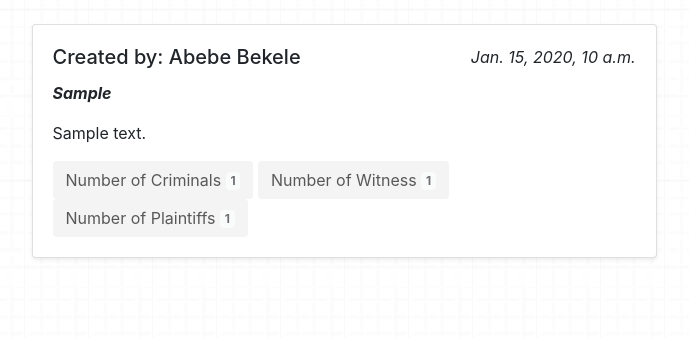
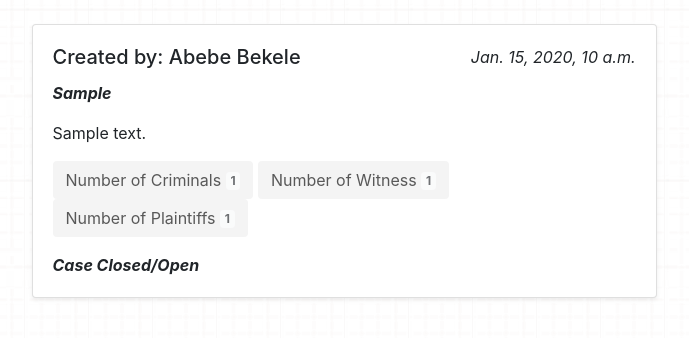
Before and after one commit to tyamlak/crs, a Django app: page /case/list in a window 1280 px wide. Shown: the part 56-394 px from the top of the page, without its empty margins (296-985 px from the left). Run offline with Django 3.2, Linux system fonts and the light colour scheme; tables that the repository leaves empty hold one stand-in row (values such as "Sample post"); some libraries are stand-ins or nearby versions.

Commit message:
added case status

```diff
--- a/case/templates/case/case_list.html
+++ b/case/templates/case/case_list.html
@@ -22,7 +22,10 @@ Case List
         </button>
         <button type="button" class="btn disabled">
             Number of Plaintiffs <span class="badge badge-light">{{ case.get_no_of_plaintiffs }}</span>
-          </button>
+        </button>
+        <div class="clearfix">
+            <span class="float-left mt-3"><b><em>Case Closed/Open</em></b></span>
+        </div>
     </div>
 </div>
 {% endfor %}
```
